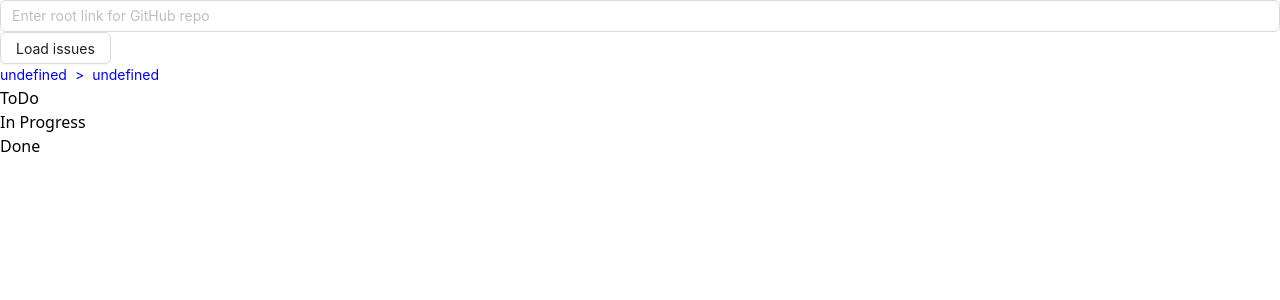
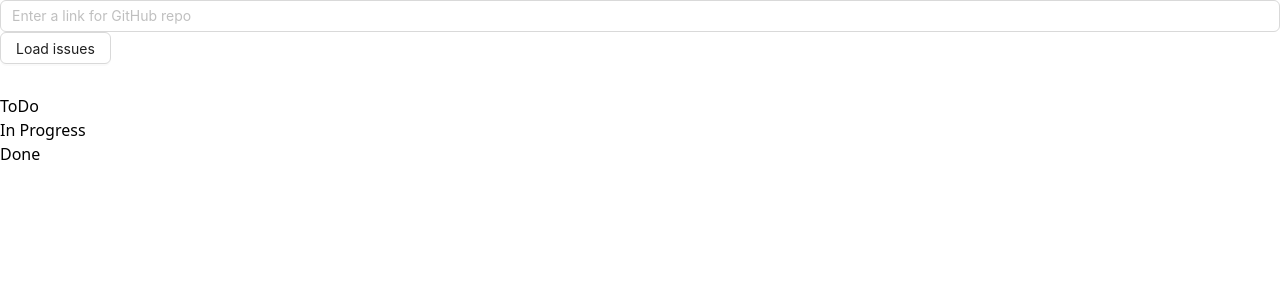
Before and after one commit to coldmelnyk/incode_test-task, a React (Vite) app: page / in a window 1280 px wide. Shown: the top 300 px of the page. Built offline with nearby package versions, Linux system fonts and the light colour scheme.

Commit message:
added starts to search section and refactored it as a form

```diff
--- /dev/null
+++ b/src/components/EmptyComponent/EmptyComponent.tsx
@@ -0,0 +1,21 @@
+import * as React from 'react';
+
+interface Props {
+  height: number;
+}
+
+export const EmptyComponent: React.FC<Props> = ({ height }) => {
+  return (
+    <div
+      style={{
+        height: `${height}px`,
+        width: '100%',
+        opacity: 0,
+        cursor: 'default'
+      }}
+      className="w-full"
+    >
+      EmptyComponent comp
+    </div>
+  );
+};
--- /dev/null
+++ b/src/components/EmptyComponent/index.ts
@@ -0,0 +1 @@
+export * from './EmptyComponent';
--- /dev/null
+++ b/src/components/FavCounter/FavCounter.tsx
@@ -0,0 +1,19 @@
+import * as React from 'react';
+import { formatNumbers } from '../../utils';
+
+interface Props {
+  count: number;
+}
+
+export const FavCounter: React.FC<Props> = ({ count }) => {
+  return (
+    <div className="flex items-center gap-1">
+      <img
+        className="block h-4 w-4"
+        src="/assets/icons/star.png"
+        alt="favstar-icon"
+      />
+      <p className="text-[12px] font-semibold">{`${formatNumbers.format(count)} stars`}</p>
+    </div>
+  );
+};
--- /dev/null
+++ b/src/components/FavCounter/index.ts
@@ -0,0 +1 @@
+export * from './FavCounter';
--- a/src/components/IssuesColumn/IssuesColumn.tsx
+++ b/src/components/IssuesColumn/IssuesColumn.tsx
@@ -10,7 +10,7 @@ interface Props {
 export const IssuesColumn: React.FC<Props> = ({ columnTitle, issuesArray }) => {
   return (
     <section className="flex flex-col">
-      <p className="h-10 text-center leading-10">{columnTitle}</p>
+      <p className="h-12 text-center leading-[48px]">{columnTitle}</p>
 
       <div className="flex flex-col gap-2 items-center bg-gray-400 border border-black p-2 min-h-[50dvh]">
         {issuesArray && (
--- a/src/components/SearchSection/SearchSection.tsx
+++ b/src/components/SearchSection/SearchSection.tsx
@@ -3,6 +3,8 @@ import { cutRepoNamesFromUrl, fetchRepo } from '../../utils';
 import * as React from 'react';
 import { Issue, Repo } from '../../types';
 import cn from 'classnames';
+import { FavCounter } from '../FavCounter';
+import { EmptyComponent } from '../EmptyComponent';
 
 interface Props {
   inputValue: string;
@@ -13,6 +15,7 @@ interface Props {
   setClosedIssues: (newIssues: Issue[]) => void;
   breadcrumbsNames: string[];
   setBreadcrumbsNames: React.Dispatch<React.SetStateAction<string[]>>;
+  repoInfoArray: Repo | null;
 }
 
 export const SearchSection: React.FC<Props> = ({
@@ -23,40 +26,50 @@ export const SearchSection: React.FC<Props> = ({
   setRepo,
   setOpenedIssues,
   setOpenedAndAssignedIssues,
-  setClosedIssues
+  setClosedIssues,
+  repoInfoArray
 }) => {
-  return (
-    <section>
-      <div className="flex gap-4">
-        <Input
-          value={inputValue}
-          onChange={event => setInputValue(event.target.value)}
-          placeholder="Enter root link for GitHub repo"
-        />
-
-        <Button
-          onClick={() => {
+  const handleFetchingRepoOnClick = () => {
     const repoNamesArray = cutRepoNamesFromUrl(inputValue);
 
     if (repoNamesArray.length === 2) {
-              fetchRepo(`${repoNamesArray[0]}/${repoNamesArray[1]}`).then(
-                resp => {
+      fetchRepo(`${repoNamesArray[0]}/${repoNamesArray[1]}`).then(resp => {
         setRepo(resp[0]);
         setOpenedIssues(resp[1]);
         setOpenedAndAssignedIssues(resp[2]);
         setClosedIssues(resp[3]);
         setBreadcrumbsNames(repoNamesArray);
+      });
     }
-              );
-            }
-          }}
+  };
+
+  const handleSubmit = (event: React.FormEvent<HTMLFormElement>) => {
+    event.preventDefault();
+
+    handleFetchingRepoOnClick();
+  };
+
+  return (
+    <section>
+      <form className="flex gap-4" onSubmit={event => handleSubmit(event)}>
+        <Input
+          className="border-black"
+          value={inputValue}
+          onChange={event => setInputValue(event.target.value)}
+          placeholder="Enter a link for GitHub repo"
+        />
+
+        <Button
+          className="border-black"
+          onClick={() => handleFetchingRepoOnClick()}
         >
           Load issues
         </Button>
-      </div>
+      </form>
 
+      {repoInfoArray !== null ? (
         <div
-        className={cn('mt-2 opacity-0', {
+          className={cn('flex items-center gap-3 mt-2 opacity-0', {
             'opacity-100': breadcrumbsNames.length !== 0
           })}
         >
@@ -71,7 +84,12 @@ export const SearchSection: React.FC<Props> = ({
               }
             ]}
           />
+
+          <FavCounter count={repoInfoArray.stargazers_count} />
         </div>
+      ) : (
+        <EmptyComponent height={30} />
+      )}
     </section>
   );
 };
--- a/src/components/index.ts
+++ b/src/components/index.ts
@@ -2,3 +2,5 @@ export * from './TableOfIssues';
 export * from './IssuesColumn';
 export * from './SearchSection';
 export * from './IssueCard';
+export * from './FavCounter';
+export * from './EmptyComponent';
--- a/src/pages/MainPage.tsx
+++ b/src/pages/MainPage.tsx
@@ -1,7 +1,7 @@
 import { useRepo } from '../app/store.ts';
 import { useState } from 'react';
 import { ConfigProvider } from 'antd';
-import { breadcrumbsStyles, buttonStyles, inputStyles } from '../utils/styles';
+import { breadcrumbsStyles, buttonStyles, inputStyles } from '../utils';
 import { SearchSection, TableOfIssues } from '../components';
 
 export const MainPage = () => {
@@ -46,6 +46,7 @@ export const MainPage = () => {
           setOpenedAndAssignedIssues={setOpenedAndAssignedIssues}
           setClosedIssues={setClosedIssues}
           setRepo={setRepo}
+          repoInfoArray={repoInfoArray}
         />
 
         <TableOfIssues
--- /dev/null
+++ b/src/utils/formatNumbers.ts
@@ -0,0 +1,4 @@
+export const formatNumbers = new Intl.NumberFormat("en", {
+  notation: "compact",
+  compactDisplay: "short",
+});
--- a/src/utils/index.ts
+++ b/src/utils/index.ts
@@ -1,2 +1,4 @@
 export * from './fetchRepo.ts';
 export * from './cutRepoNamesFromUrl.ts';
+export * from './formatNumbers.ts';
+export * from './styles';
--- a/src/utils/styles/inputStyles.ts
+++ b/src/utils/styles/inputStyles.ts
@@ -2,4 +2,5 @@ export const inputStyles = {
   activeBorderColor: 'black',
   hoverBorderColor: 'black',
   activeShadow: 'none',
+  borderColor: 'black',
 }
```
Also changed, not shown: public/assets/icons/star.png (added). Lines whose indentation alone changed are shown as unchanged.
